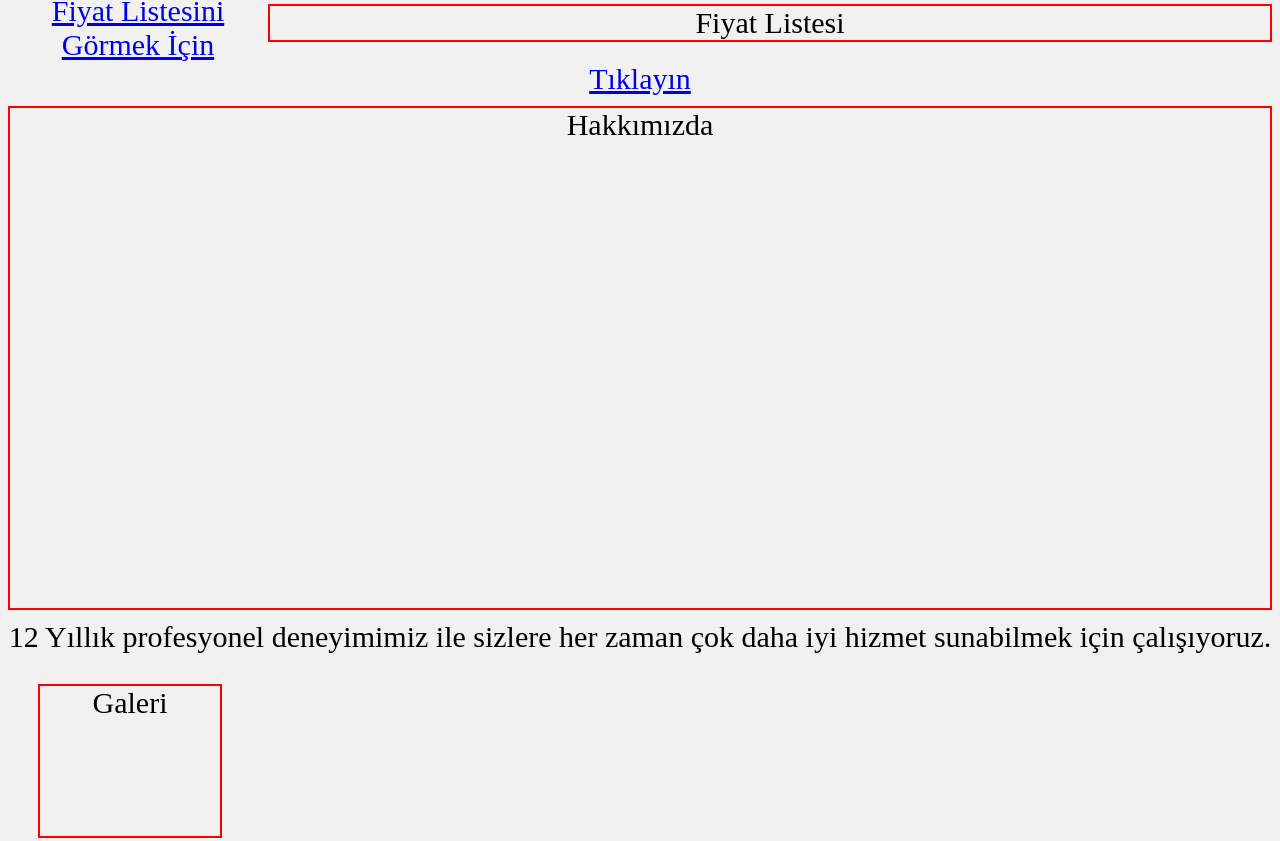
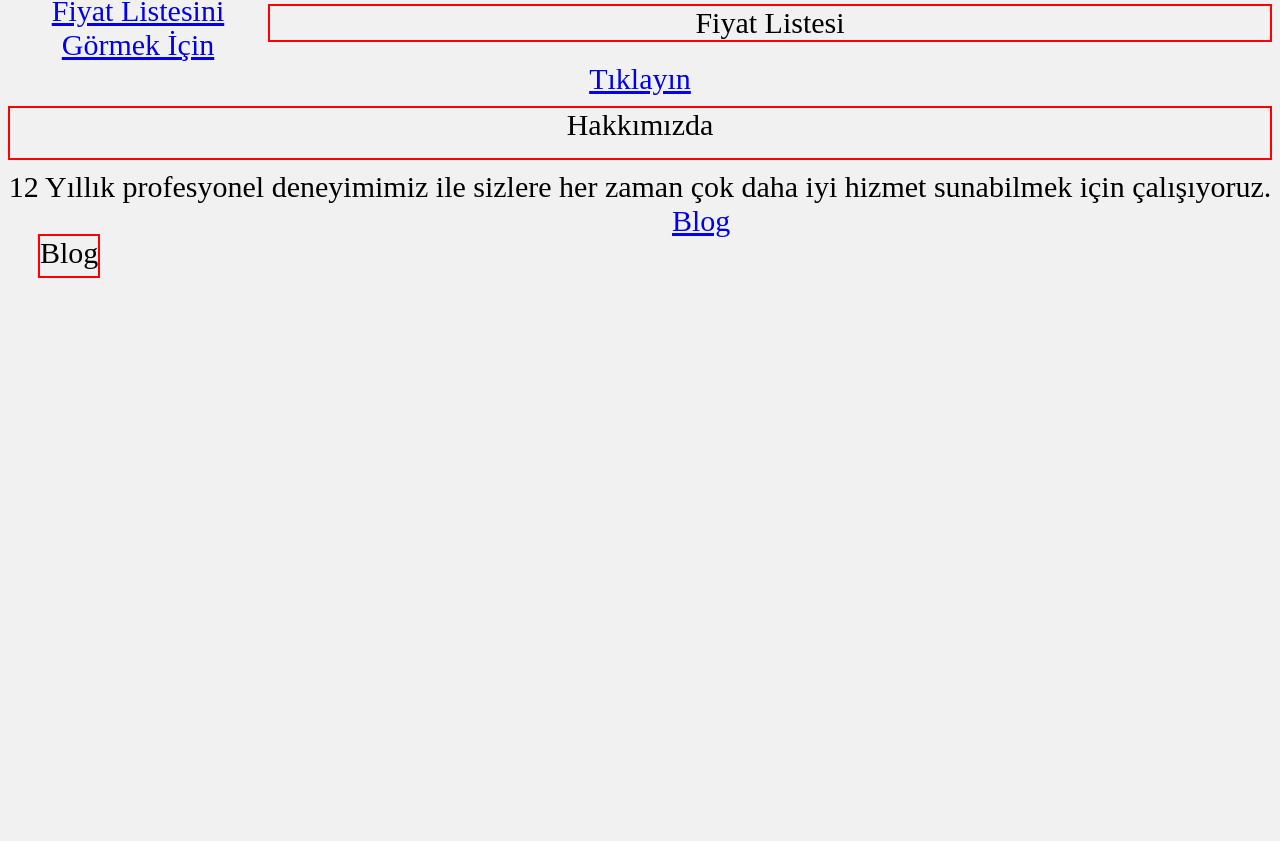
Before and after one commit to elifnuregr/4.haftailk-dev, a plain HTML site: page index.html in a window 1280 px wide. Shown: the part 202-1043 px from the top of the page. After the commit the page ends 800 px from the top, so only its background shows below. Drawn offline with Linux system fonts and the light colour scheme.

Commit message:
Add files via upload

```diff
--- a/index.html
+++ b/index.html
@@ -43,17 +43,16 @@
 
             #hakkimizda
             {
-                height:500px;
+                height:50px;
                 border:2px solid red;
                 margin-top:10px;
                 margin-bottom:10px;
             }
 
-            #galeri
+            #blog
             {
                 float:left;
-                width:180px;
-                height:150px;
+                height:40px;
                 border:2px solid red;
                 margin:30px;
             }
@@ -76,7 +75,8 @@
 			<a href="https://erdalonal.com/fiyat-listesi/">Fiyat Listesini Görmek İçin Tıklayın</a>
 			<div id="hakkimizda">Hakkımızda</div>
             12 Yıllık profesyonel deneyimimiz ile sizlere her zaman çok daha iyi hizmet sunabilmek için çalışıyoruz.
-				<div id="galeri">Galeri</div>
+				<div id="blog">Blog</div>
+                <a href="https://www.dilaycinar.com/blog/">Blog</a>
 
 
 
```
